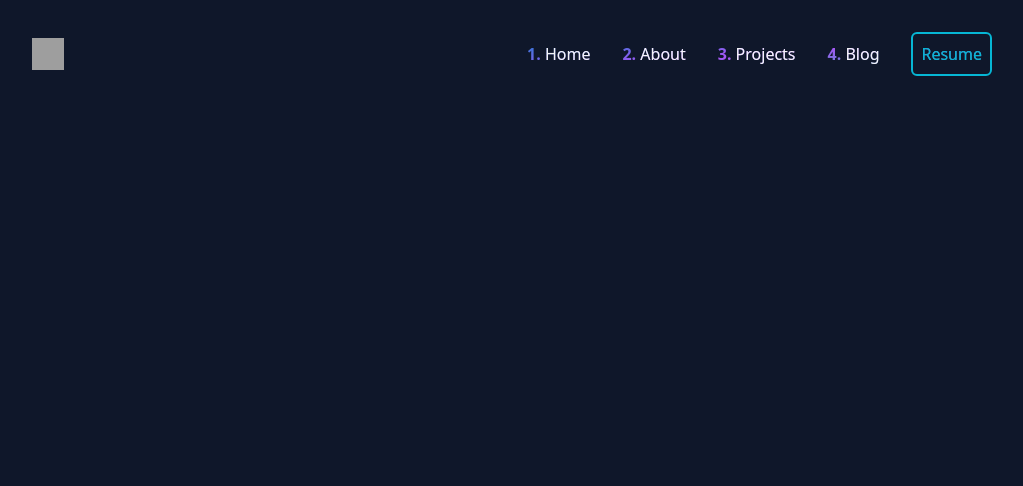
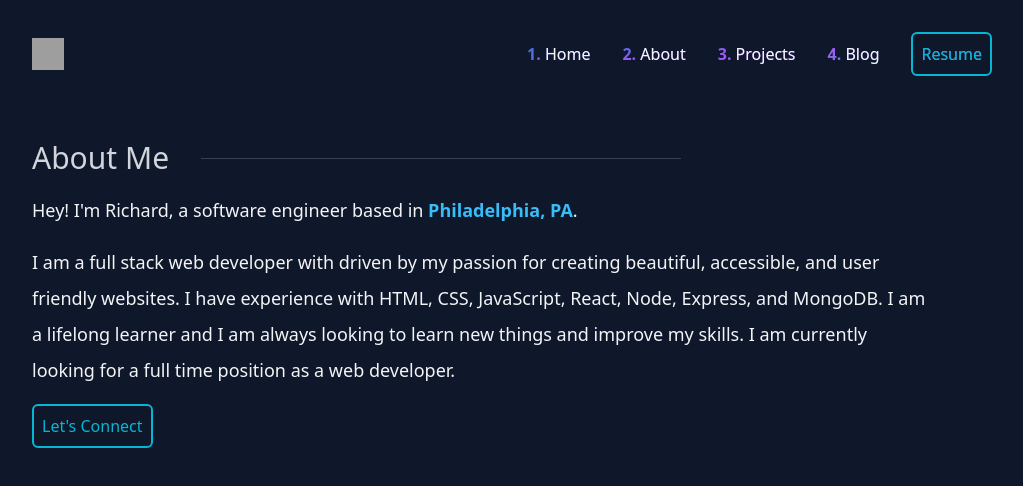
Before and after one commit to clsscrch/personal-site, an Astro site: page /about in a window 1280 px wide. Shown: the whole page, without its empty margins (128-1151 px from the left). Built offline with nearby package versions, Linux system fonts and the light colour scheme; Astro itself is replaced by a stand-in of ours; grey boxes are pictures that could not be loaded.

Commit message:
Creation of basic about me page

```diff
--- /dev/null
+++ b/src/components/Paragraph.astro
@@ -0,0 +1,3 @@
+<p class="leading-loose max-w-4xl text-lg">
+    <slot />
+</p>
--- a/src/pages/about.astro
+++ b/src/pages/about.astro
@@ -1,10 +1,32 @@
 ---
 import Layout from '../layouts/Layout.astro'
+import Paragraph from '../components/Paragraph.astro';
+import ButtonLink from '../components/ButtonLink.astro';
 ---
 
 <Layout
     title="About Me"
     description="About me page"
 >
+    <section class="px-8 py-0  md:p-8 flex flex-col gap-4">
+        <h3 class="flex text-xl items-center whitespace-nowrap text-gray-300  lg:text-3xl 3xl:text-5xl after:w-1/2 after:bg-gray-700 after:block after:h-[1px] after:ml-8">About Me</h3>
+        <Paragraph>
+            Hey! I'm Richard, a software engineer based in <span class="text-sky-400 font-semibold">Philadelphia, PA</span>.
+        </Paragraph>
+        <Paragraph>
+            I am a full stack web developer with driven by my passion for creating beautiful, accessible, and user friendly websites.
+            I have experience with HTML, CSS, JavaScript, React, Node, Express, and MongoDB.
+            I am a lifelong learner and I am always looking to learn new things and improve my skills.
+            I am currently looking for a full time position as a web developer.
+        </Paragraph>
+        <div>
+            <ButtonLink>
+                Let's Connect
+            </ButtonLink>
+        </div>
+
+
+
+    </section>
 
 </Layout>
```
